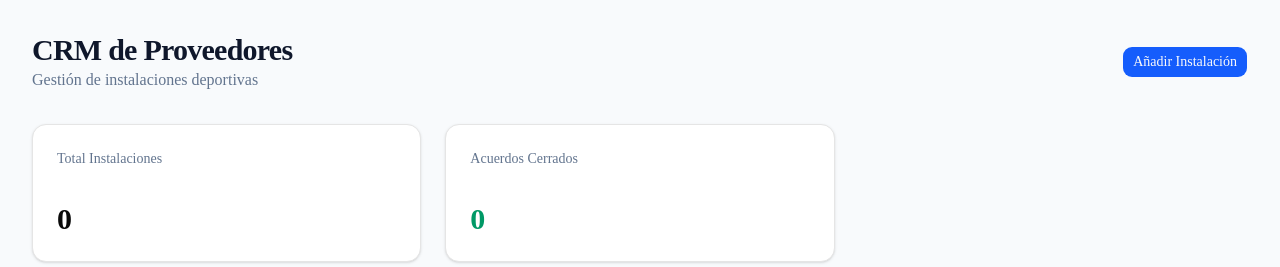
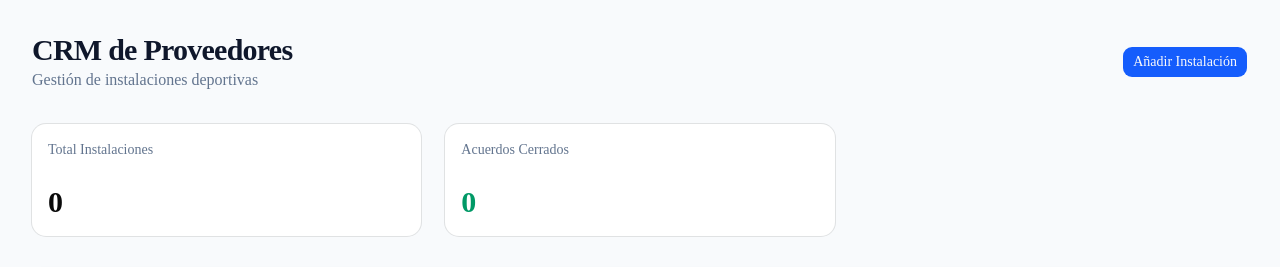
Before and after one commit to aaf925/mini-crm-apti, a Next.js app: page / in a window 1280 px wide. Shown: the top 267 px of the page. Built offline with nearby package versions, Linux system fonts and the light colour scheme; no server answers; the database is empty.

Commit message:
fix(ui): add missing card component

```diff
--- /dev/null
+++ b/src/components/ui/card.tsx
@@ -0,0 +1,103 @@
+import * as React from "react"
+
+import { cn } from "@/lib/utils"
+
+function Card({
+  className,
+  size = "default",
+  ...props
+}: React.ComponentProps<"div"> & { size?: "default" | "sm" }) {
+  return (
+    <div
+      data-slot="card"
+      data-size={size}
+      className={cn(
+        "group/card flex flex-col gap-4 overflow-hidden rounded-xl bg-card py-4 text-sm text-card-foreground ring-1 ring-foreground/10 has-data-[slot=card-footer]:pb-0 has-[>img:first-child]:pt-0 data-[size=sm]:gap-3 data-[size=sm]:py-3 data-[size=sm]:has-data-[slot=card-footer]:pb-0 *:[img:first-child]:rounded-t-xl *:[img:last-child]:rounded-b-xl",
+        className
+      )}
+      {...props}
+    />
+  )
+}
+
+function CardHeader({ className, ...props }: React.ComponentProps<"div">) {
+  return (
+    <div
+      data-slot="card-header"
+      className={cn(
+        "group/card-header @container/card-header grid auto-rows-min items-start gap-1 rounded-t-xl px-4 group-data-[size=sm]/card:px-3 has-data-[slot=card-action]:grid-cols-[1fr_auto] has-data-[slot=card-description]:grid-rows-[auto_auto] [.border-b]:pb-4 group-data-[size=sm]/card:[.border-b]:pb-3",
+        className
+      )}
+      {...props}
+    />
+  )
+}
+
+function CardTitle({ className, ...props }: React.ComponentProps<"div">) {
+  return (
+    <div
+      data-slot="card-title"
+      className={cn(
+        "font-heading text-base leading-snug font-medium group-data-[size=sm]/card:text-sm",
+        className
+      )}
+      {...props}
+    />
+  )
+}
+
+function CardDescription({ className, ...props }: React.ComponentProps<"div">) {
+  return (
+    <div
+      data-slot="card-description"
+      className={cn("text-sm text-muted-foreground", className)}
+      {...props}
+    />
+  )
+}
+
+function CardAction({ className, ...props }: React.ComponentProps<"div">) {
+  return (
+    <div
+      data-slot="card-action"
+      className={cn(
+        "col-start-2 row-span-2 row-start-1 self-start justify-self-end",
+        className
+      )}
+      {...props}
+    />
+  )
+}
+
+function CardContent({ className, ...props }: React.ComponentProps<"div">) {
+  return (
+    <div
+      data-slot="card-content"
+      className={cn("px-4 group-data-[size=sm]/card:px-3", className)}
+      {...props}
+    />
+  )
+}
+
+function CardFooter({ className, ...props }: React.ComponentProps<"div">) {
+  return (
+    <div
+      data-slot="card-footer"
+      className={cn(
+        "flex items-center rounded-b-xl border-t bg-muted/50 p-4 group-data-[size=sm]/card:p-3",
+        className
+      )}
+      {...props}
+    />
+  )
+}
+
+export {
+  Card,
+  CardHeader,
+  CardFooter,
+  CardTitle,
+  CardAction,
+  CardDescription,
+  CardContent,
+}
```
